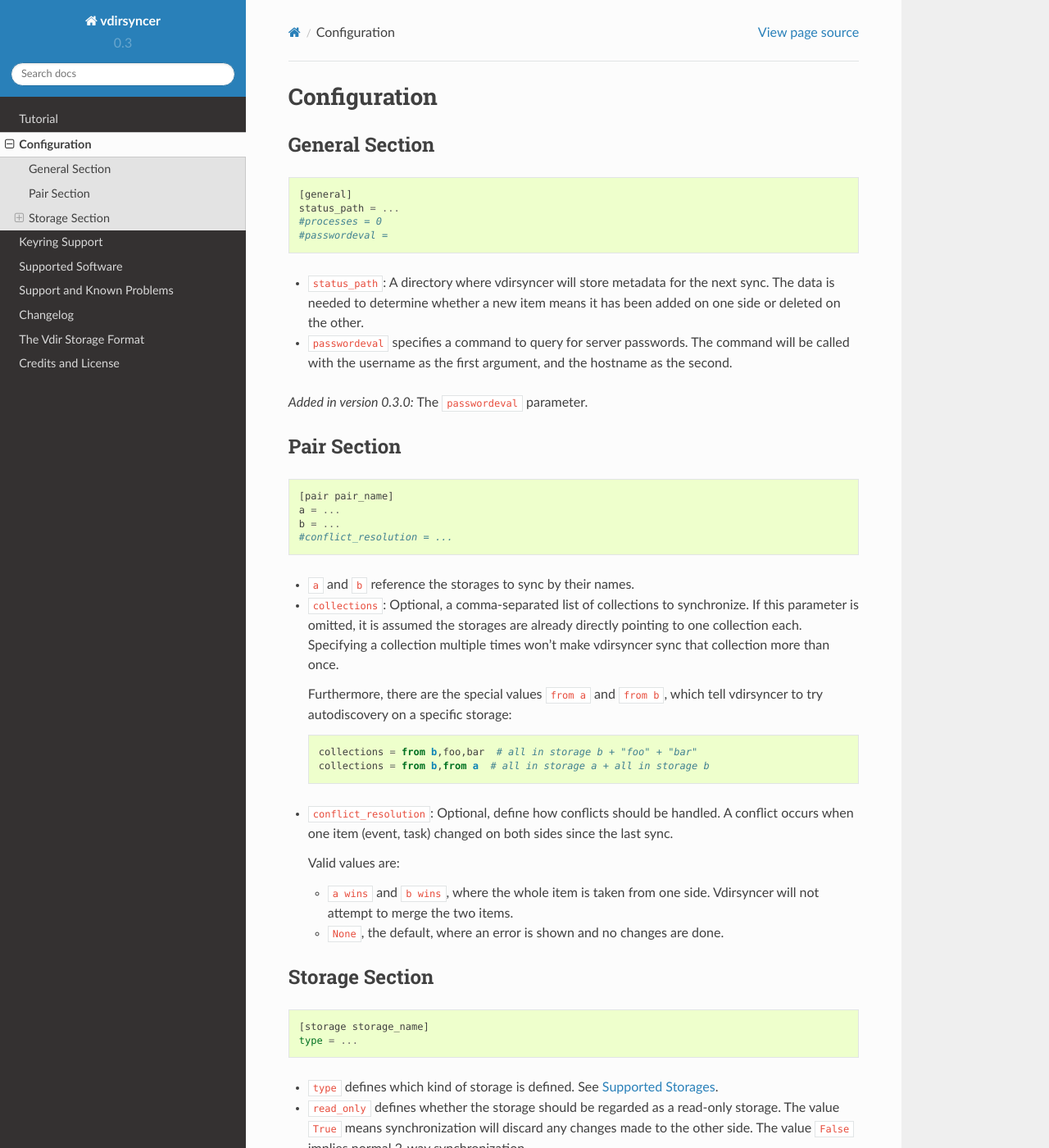
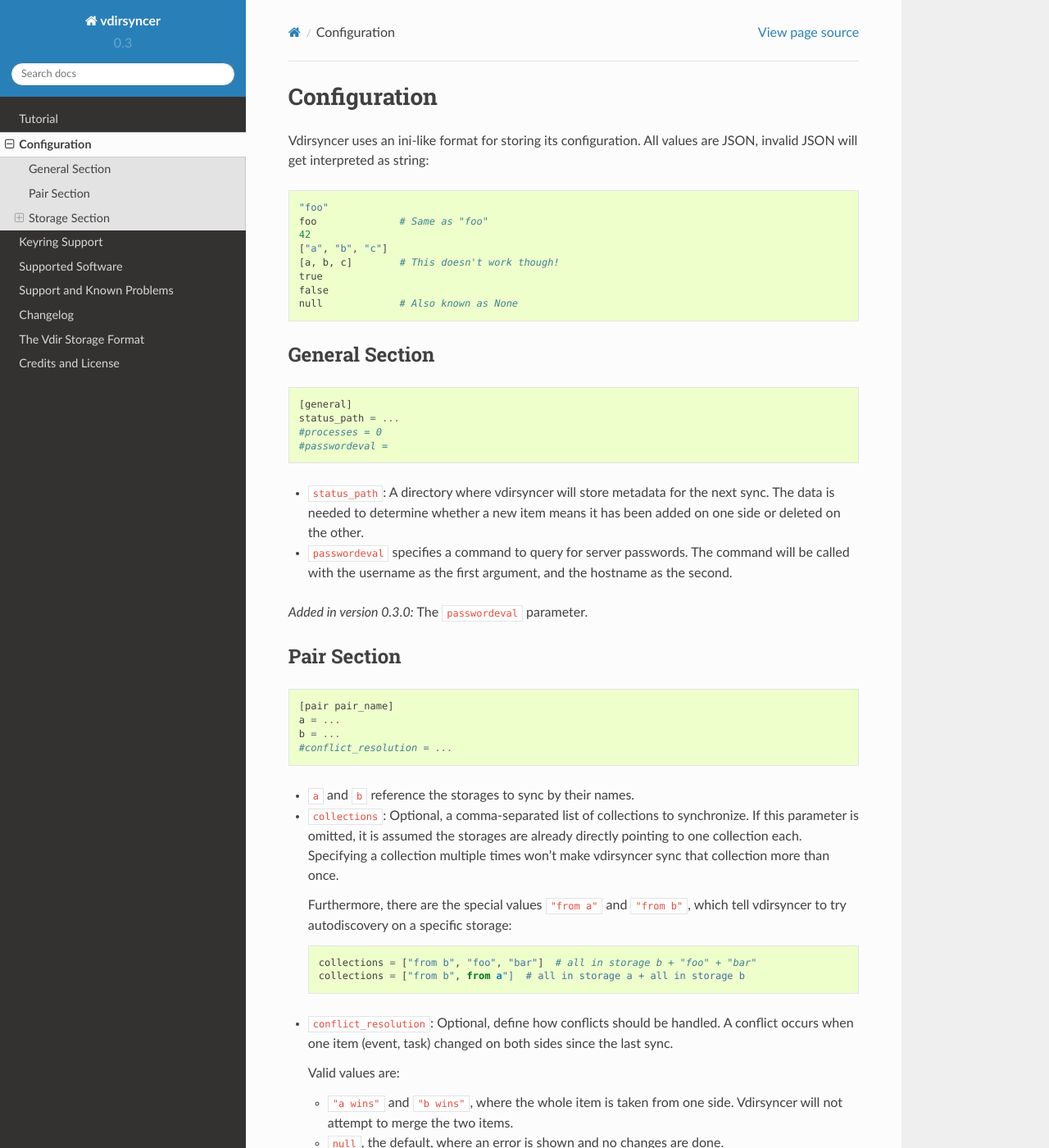
Before and after one commit to pimutils/vdirsyncer, a Sphinx documentation site: the page built from docs/config.rst, in a window 1280 px wide and 1400 px high. Shown: the whole window at 82% size. Built offline with Sphinx 7.4.7 and the Read the Docs theme 2.0.0, drawn with Linux system fonts in a browser that asks for light colours; some of the changed text lies outside the part shown.

Commit message:
New config format
See #141

Basically this tries to parse config values with JSON, if that fails,
the value is interpreted as string.

I'd greatly appreciate feedback on this and #141

```diff
--- a/docs/config.rst
+++ b/docs/config.rst
@@ -1,6 +1,18 @@
 =============
 Configuration
 =============
+
+Vdirsyncer uses an ini-like format for storing its configuration. All values
+are JSON, invalid JSON will get interpreted as string::
+
+    "foo"
+    foo              # Same as "foo"
+    42
+    ["a", "b", "c"]
+    [a, b, c]        # This doesn't work though!
+    true
+    false
+    null             # Also known as None
 
 
 .. _general_config:
@@ -46,11 +58,11 @@
   already directly pointing to one collection each. Specifying a collection
   multiple times won't make vdirsyncer sync that collection more than once.
 
-  Furthermore, there are the special values ``from a`` and ``from b``, which
-  tell vdirsyncer to try autodiscovery on a specific storage::
+  Furthermore, there are the special values ``"from a"`` and ``"from b"``,
+  which tell vdirsyncer to try autodiscovery on a specific storage::
 
-      collections = from b,foo,bar  # all in storage b + "foo" + "bar"
-      collections = from b,from a  # all in storage a + all in storage b
+      collections = ["from b", "foo", "bar"]  # all in storage b + "foo" + "bar"
+      collections = ["from b", from a"]  # all in storage a + all in storage b
 
 - ``conflict_resolution``: Optional, define how conflicts should be handled.  A
   conflict occurs when one item (event, task) changed on both sides since the
@@ -58,9 +70,9 @@
 
   Valid values are:
 
-  - ``a wins`` and ``b wins``, where the whole item is taken from one side.
+  - ``"a wins"`` and ``"b wins"``, where the whole item is taken from one side.
     Vdirsyncer will not attempt to merge the two items.
-  - ``None``, the default, where an error is shown and no changes are done.
+  - ``null``, the default, where an error is shown and no changes are done.
 
 .. _storage_config:
 
@@ -75,8 +87,8 @@
 - ``type`` defines which kind of storage is defined. See :ref:`storages`.
 
 - ``read_only`` defines whether the storage should be regarded as a read-only
-  storage. The value ``True`` means synchronization will discard any changes
-  made to the other side. The value ``False`` implies normal 2-way
+  storage. The value ``true`` means synchronization will discard any changes
+  made to the other side. The value ``false`` implies normal 2-way
   synchronization.
 
 - Any further parameters are passed on to the storage class.
@@ -92,7 +104,7 @@
 ~~~~~~~~~~~~~~~~~~~
 
 These storages generally support reading and changing of their items. Their
-default value for ``read_only`` is ``False``, but can be set to ``True`` if
+default value for ``read_only`` is ``false``, but can be set to ``true`` if
 wished.
 
 .. autoclass:: CaldavStorage
@@ -107,7 +119,7 @@
 ~~~~~~~~~~~~~~~~~~
 
 These storages don't support writing of their items, consequently ``read_only``
-is set to ``True`` by default. Changing ``read_only`` to ``False`` on them
+is set to ``true`` by default. Changing ``read_only`` to ``false`` on them
 leads to an error.
 
 .. autoclass:: HttpStorage
--- a/docs/tutorial.rst
+++ b/docs/tutorial.rst
@@ -97,7 +97,7 @@
 
       [pair my_contacts]
       ...
-      collections = default,work
+      collections = ["default", "work"]
 
 This will synchronize
 ``https://owncloud.example.com/remote.php/carddav/addressbooks/bob/default/``
--- a/example.cfg
+++ b/example.cfg
@@ -29,13 +29,13 @@
 # Omitting this parameter implies that the given path and URL in the
 # corresponding `[storage <name>]` blocks are already pointing to a
 # collection each.
-collections = default,work
+collections = ["default", "work"]
 
 # To resolve a conflict the following values are possible:
 #   `None` - abort when collisions occur (default)
 #   `a wins` - assume a's items to be more up-to-date
 #   `b wins` - assume b's items to be more up-to-date
-#conflict_resolution = None
+#conflict_resolution = null
 
 [storage bob_contacts_local]
 # A storage references actual data on a remote server or on the local disk.
@@ -63,7 +63,7 @@
 [pair bob_calendar]
 a = bob_calendar_local
 b = bob_calendar_remote
-collections = private,work
+collections = ["private", "work"]
 
 [storage bob_calendar_local]
 type = filesystem
```
Also changed, not shown: 4 other files.
